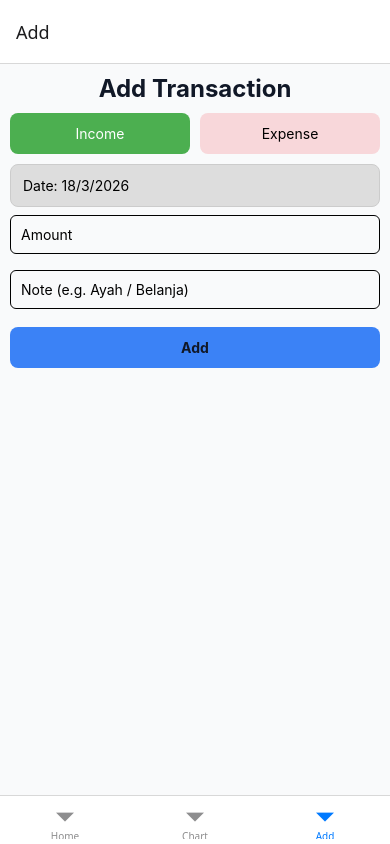
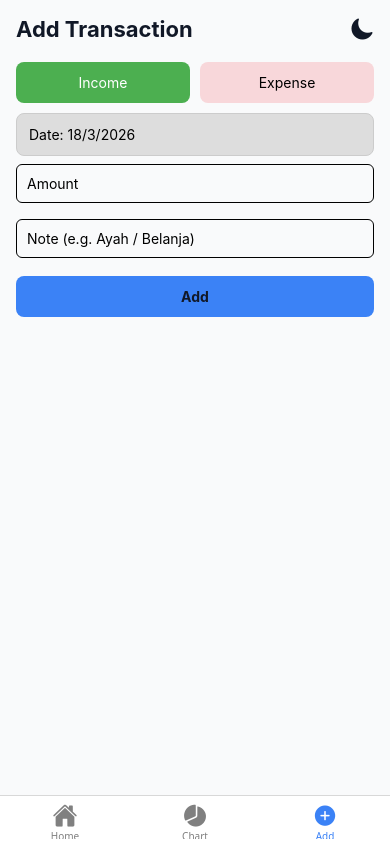
Before and after one commit to Suikayz-cmyk/thr-minggu4-2410501046, a React Native app: screen /Add in a window 390 px wide. Built offline with nearby package versions, Linux system fonts and the light colour scheme.

Commit message:
style: improve UI with tab icons, dark mode toggle icon and SafeAreaView layout

```diff
--- a/App.js
+++ b/App.js
@@ -1,5 +1,7 @@
 import { NavigationContainer } from '@react-navigation/native';
 import { createBottomTabNavigator } from '@react-navigation/bottom-tabs';
+import { Ionicons } from '@expo/vector-icons';
+import { SafeAreaView } from 'react-native-safe-area-context';
 
 import { WalletProvider } from './src/context/WalletContext';
 import { ThemeProvider } from './src/context/ThemeContext';
@@ -15,7 +17,26 @@ export default function App() {
     <WalletProvider>
       <ThemeProvider>
         <NavigationContainer>
-          <Tab.Navigator>
+          <Tab.Navigator
+           screenOptions={({ route }) => ({
+        headerShown: false,
+        tabBarIcon: ({ color, size }) => {
+          let iconName;
+
+          if (route.name === 'Home') {
+            iconName = 'home';
+          } else if (route.name === 'Chart') {
+            iconName = 'pie-chart';
+          } else if (route.name === 'Add') {
+            iconName = 'add-circle';
+          }
+
+          return <Ionicons name={iconName} size={size} color={color} />;
+        },
+        tabBarActiveTintColor: '#3B82F6',
+        tabBarInactiveTintColor: 'gray'
+      })}
+          >
             <Tab.Screen name="Home" component={HomeScreen} />
             <Tab.Screen name="Chart" component={ChartScreen} />
             <Tab.Screen name="Add" component={AddTransactionScreen} />
--- a/src/screens/AddTransactionScreen.js
+++ b/src/screens/AddTransactionScreen.js
@@ -1,9 +1,12 @@
 import { useState, useContext } from 'react';
 import { View, Text, TextInput, Pressable } from 'react-native';
+import { SafeAreaView } from 'react-native-safe-area-context';
+
 import { WalletContext, ACTIONS } from '../context/WalletContext';
 import { ThemeContext } from '../context/ThemeContext';
 
 import DateTimePicker from '@react-native-community/datetimepicker';
+import { Ionicons } from '@expo/vector-icons';
 
 export default function AddTransactionScreen({ navigation }) {
 
@@ -19,6 +22,8 @@ export default function AddTransactionScreen({ navigation }) {
   const { dispatch } = useContext(WalletContext);
 
   const { theme } = useContext(ThemeContext);
+
+  const { toggleTheme, isDark } = useContext(ThemeContext);
 
   const handleDateChange = (event, selectedDate) => {
     setShowPicker(false);
@@ -53,8 +58,40 @@ export default function AddTransactionScreen({ navigation }) {
   };
 
   return (
-    <View style={{ flex: 1, padding: 10, backgroundColor: theme.background}}>
-      <Text style={{ fontSize: 24, fontWeight: 'bold', textAlign: 'center', color: theme.text }}>Add Transaction</Text>
+    <SafeAreaView
+      style={{
+        flex: 1,
+        backgroundColor: theme.background
+      }}
+    >
+    <View style={{ flex: 1, padding: 16 }}>
+       <View style={{
+          flexDirection: 'row',
+          justifyContent: 'space-between',
+          alignItems: 'center',
+          marginBottom: 10
+        }}>
+          <Text style={{
+            fontSize: 22,
+            fontWeight: 'bold',
+            color: theme.text
+          }}>
+            Add Transaction
+          </Text>
+
+          <Pressable
+            onPress={toggleTheme}
+            style={({ pressed }) => ({
+              opacity: pressed ? 0.5 : 1
+            })}
+          >
+            <Ionicons
+              name={isDark ? 'sunny' : 'moon'}
+              size={24}
+              color={theme.text}
+            />
+          </Pressable>
+        </View>
 
         {/* Type */}
         <View style={{ flexDirection: 'row', gap: 10, marginVertical: 10 }}>
@@ -147,5 +184,6 @@ export default function AddTransactionScreen({ navigation }) {
         </Pressable>
 
       </View>
+    </SafeAreaView>
   );
 }
--- a/src/screens/ChartScreen.js
+++ b/src/screens/ChartScreen.js
@@ -1,6 +1,8 @@
-import { View, Text, Dimensions } from 'react-native';
+import { View, Text, Dimensions, Pressable } from 'react-native';
 import { PieChart } from 'react-native-chart-kit';
 import { useState, useContext } from 'react';
+import { Ionicons } from '@expo/vector-icons';
+import { SafeAreaView } from 'react-native-safe-area-context';
 import useWallet from '../hooks/useWallet';
 import { ThemeContext } from '../context/ThemeContext';
 
@@ -9,6 +11,7 @@ export default function ChartScreen() {
 
   const { theme } = useContext(ThemeContext);
   const screenWidth = Dimensions.get('window').width;
+  const { toggleTheme, isDark } = useContext(ThemeContext);
 
   const data = [
     {
@@ -28,11 +31,40 @@ export default function ChartScreen() {
   ];
 
   return (
-    <View style={{ flex: 1, padding: 16, backgroundColor: theme.background }}>
-      <Text style={{ fontSize: 18, fontWeight: 'bold', marginBottom: 10,color: theme.text }}>
-        Financial Overview
+    <SafeAreaView
+      style={{
+        flex: 1,
+        backgroundColor: theme.background
+      }}
+    >
+      <View style={{ flex: 1, padding: 16 }}>
+          <View style={{
+          flexDirection: 'row',
+          justifyContent: 'space-between',
+          alignItems: 'center',
+          marginBottom: 10
+        }}>
+          <Text style={{
+            fontSize: 22,
+            fontWeight: 'bold',
+            color: theme.text
+          }}>
+            Chart
           </Text>
 
+          <Pressable
+            onPress={toggleTheme}
+            style={({ pressed }) => ({
+              opacity: pressed ? 0.5 : 1
+            })}
+          >
+            <Ionicons
+              name={isDark ? 'sunny' : 'moon'}
+              size={24}
+              color={theme.text}
+            />
+          </Pressable>
+        </View>
         <PieChart
           data={data}
           width={screenWidth - 32}
@@ -47,5 +79,6 @@ export default function ChartScreen() {
 
         />
       </View>
+    </SafeAreaView>
   );
 }
--- a/src/screens/HomeScreen.js
+++ b/src/screens/HomeScreen.js
@@ -1,5 +1,8 @@
 import { useState, useContext } from 'react';
 import { View, Text, FlatList, Pressable } from 'react-native';
+import { Ionicons } from '@expo/vector-icons';
+import { SafeAreaView } from 'react-native-safe-area-context';
+
 import { WalletContext, ACTIONS } from '../context/WalletContext';
 import { ThemeContext } from '../context/ThemeContext';
 
@@ -30,37 +33,40 @@ export default function HomeScreen({ navigation }) {
   });
 
   return (
-    <View
+    <SafeAreaView
       style={{
         flex: 1,
-        padding: 10,
         backgroundColor: theme.background
       }}
     >
+    <View style={{ flex: 1, padding: 16 }}>
+      <View style={{
+          flexDirection: 'row',
+          justifyContent: 'space-between',
+          alignItems: 'center',
+          marginBottom: 10
+        }}>
           <Text style={{
-        fontSize: 24,
+            fontSize: 22,
             fontWeight: 'bold',
-        textAlign: 'center',
-        color: theme.text,
-        marginBottom: 10
-      }}
-      >Transaction List</Text>
+            color: theme.text
+          }}>
+            Transaction List
+          </Text>
 
           <Pressable
             onPress={toggleTheme}
-        style={{
-          padding: 10,
-          backgroundColor: theme.card,
-          borderRadius: 8,
-          borderWidth: 1,
-          borderColor: theme.border,
-          marginBottom: 10
-        }}
+            style={({ pressed }) => ({
+              opacity: pressed ? 0.5 : 1
+            })}
           >
-        <Text style={{ color: theme.text, textAlign: 'center' }}>
-          {isDark ? 'Switch to Light Mode' : 'Switch to Dark Mode'}
-        </Text>
+            <Ionicons
+              name={isDark ? 'sunny' : 'moon'}
+              size={24}
+              color={theme.text}
+            />
           </Pressable>
+        </View>
 
         <Header />
 
@@ -144,5 +150,6 @@ export default function HomeScreen({ navigation }) {
 
 
       </View>
+    </SafeAreaView>
   );
 }
```
Lines whose indentation alone changed are shown as unchanged.
